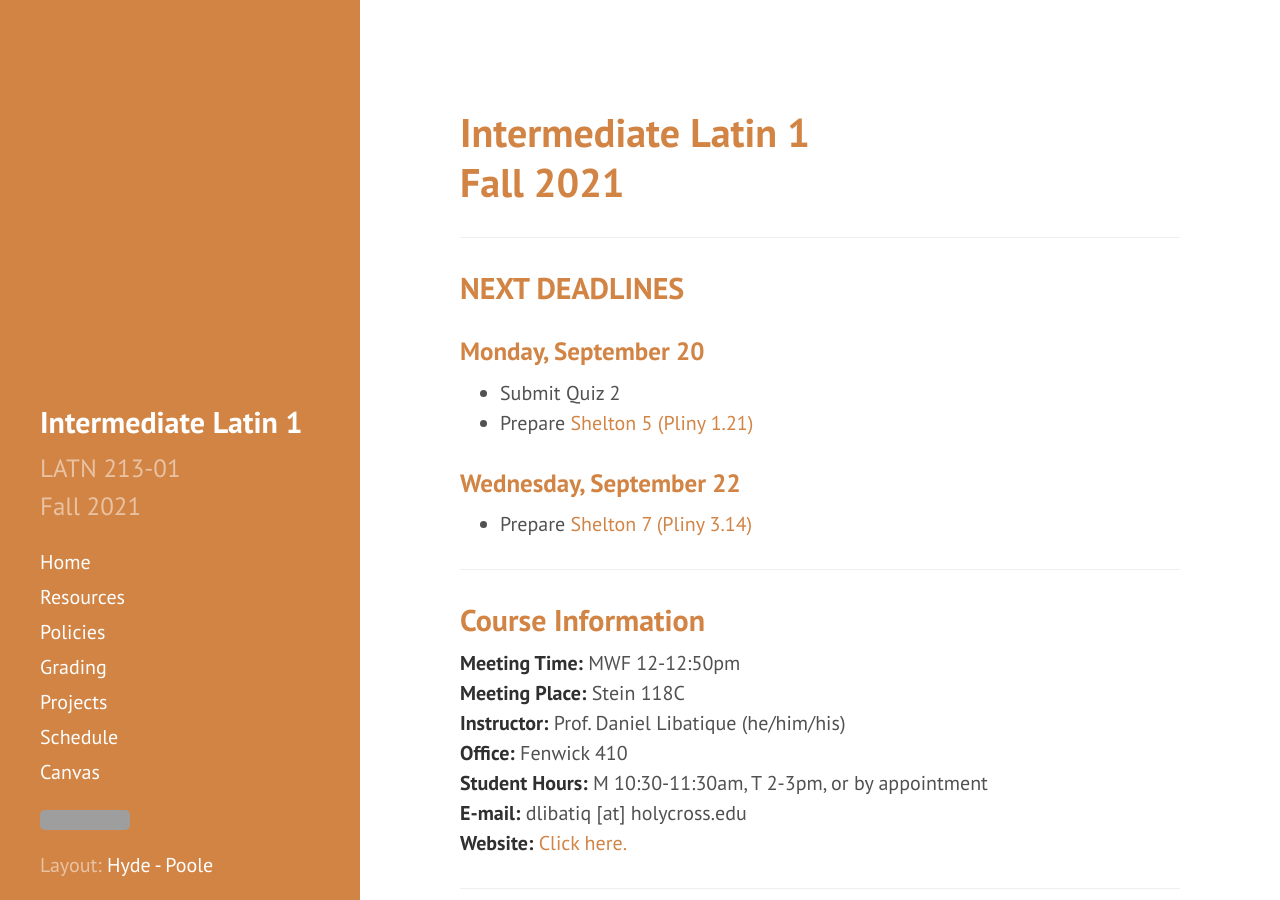
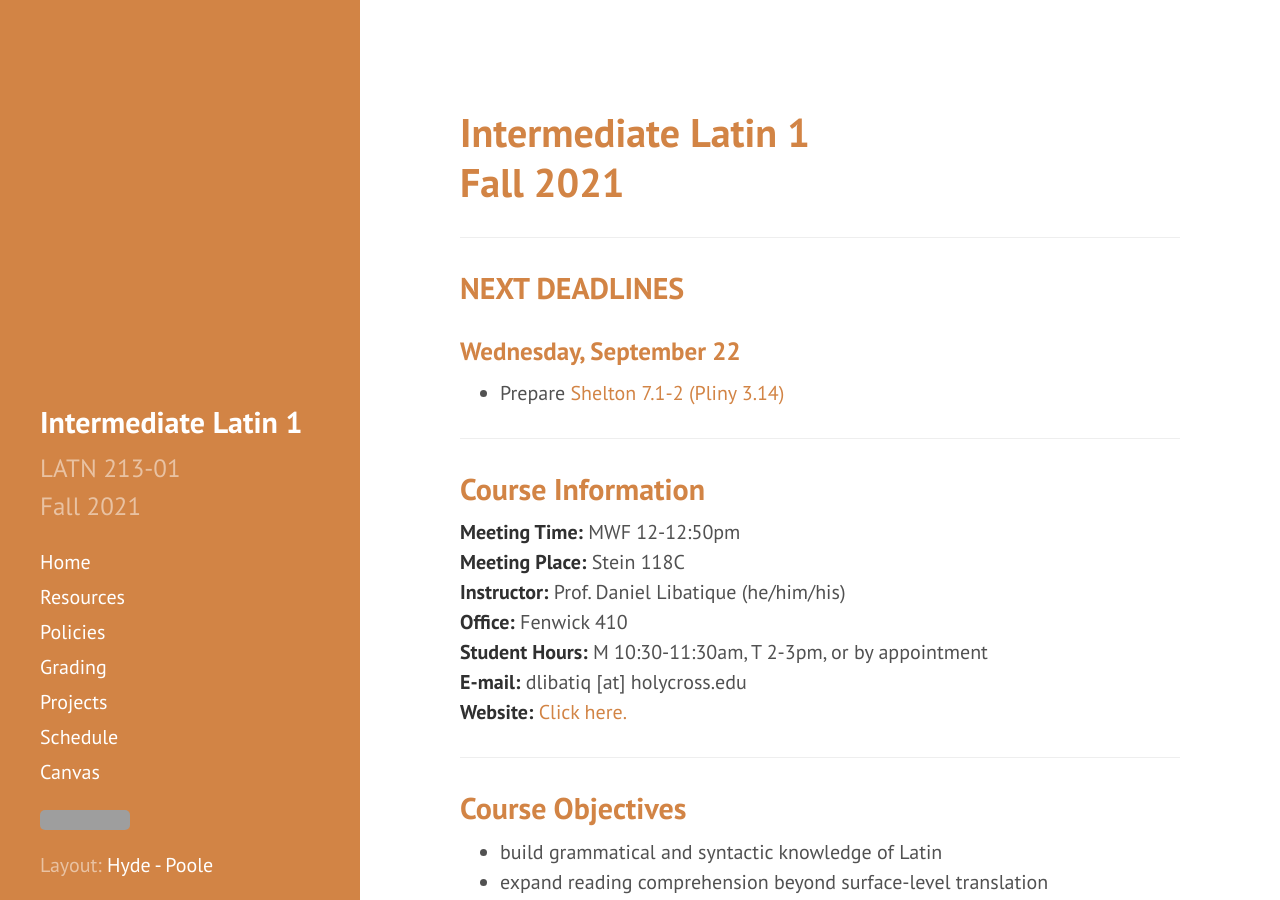
Before and after one commit to DLibatique/LATN213-F21, a Jekyll site: the page built from _pages/index.md, in a window 1280 px wide and 900 px high. Built offline with Jekyll 4.4.1, drawn with Linux system fonts in a browser that asks for light colours; grey boxes are pictures that could not be loaded.

Commit message:
updated homepage and specified assignment

```diff
--- a/_pages/index.md
+++ b/_pages/index.md
@@ -10,12 +10,8 @@ permalink: /
 
 ## NEXT DEADLINES
 
-### Monday, September 20
-* Submit Quiz 2
-* Prepare [Shelton 5 (Pliny 1.21)](https://drive.google.com/file/d/15_BHZ5p22ppO-DULOojMvl3eOb54rSaQ/view?usp=sharing)
-
 ### Wednesday, September 22
-* Prepare [Shelton 7 (Pliny 3.14)](https://drive.google.com/file/d/18APXMFbsT9oFaFry0XRT0x5uX-5x7BrW/view?usp=sharing)
+* Prepare [Shelton 7.1-2 (Pliny 3.14)](https://drive.google.com/file/d/18APXMFbsT9oFaFry0XRT0x5uX-5x7BrW/view?usp=sharing)
 
 ***
 
```
Also changed, not shown: _pages/schedule.md (+1 -1 lines).
